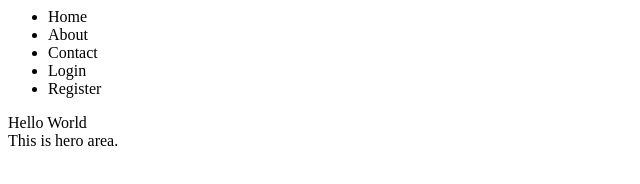
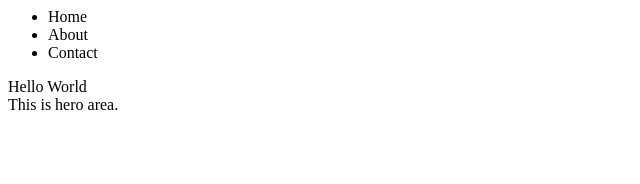
Before and after one commit to tamit9509/Testing, a plain HTML site: page index.html in a window 1280 px wide. Shown: the whole page, without its empty margins (0-640 px from the left). Drawn offline with Linux system fonts and the light colour scheme.

Commit message:
deleted 2 option

```diff
--- a/index.html
+++ b/index.html
@@ -8,8 +8,6 @@
                 <li>Home</li>
                 <li>About</li>
                 <li>Contact</li>
-                <li>Login</li>
-                <li>Register</li>
             </ul>
         </nav>
         <div class="container">
```
